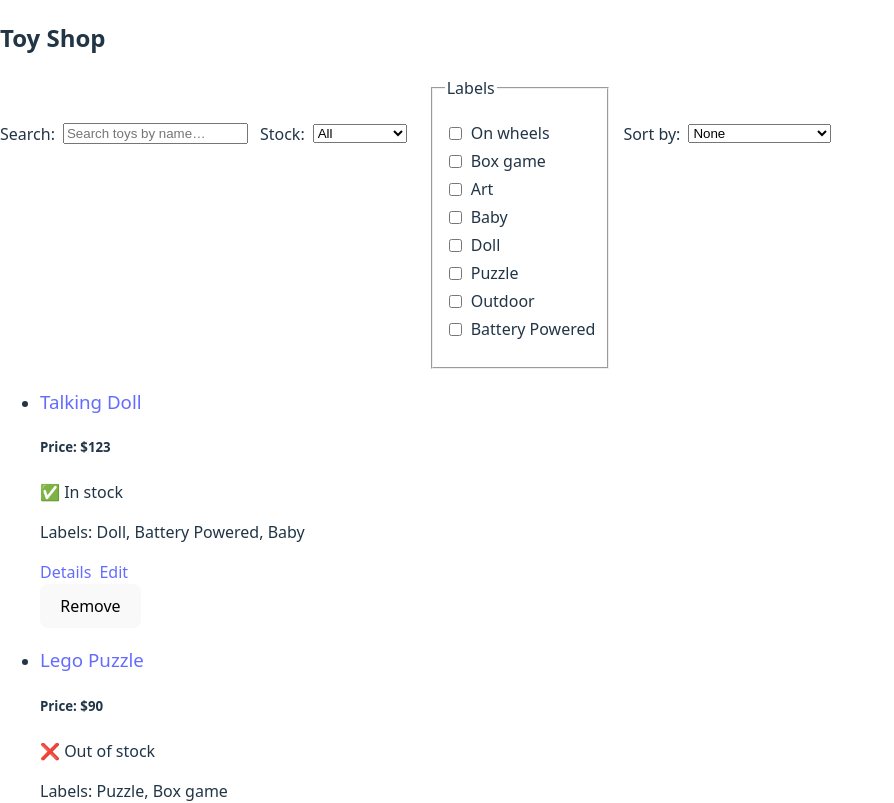
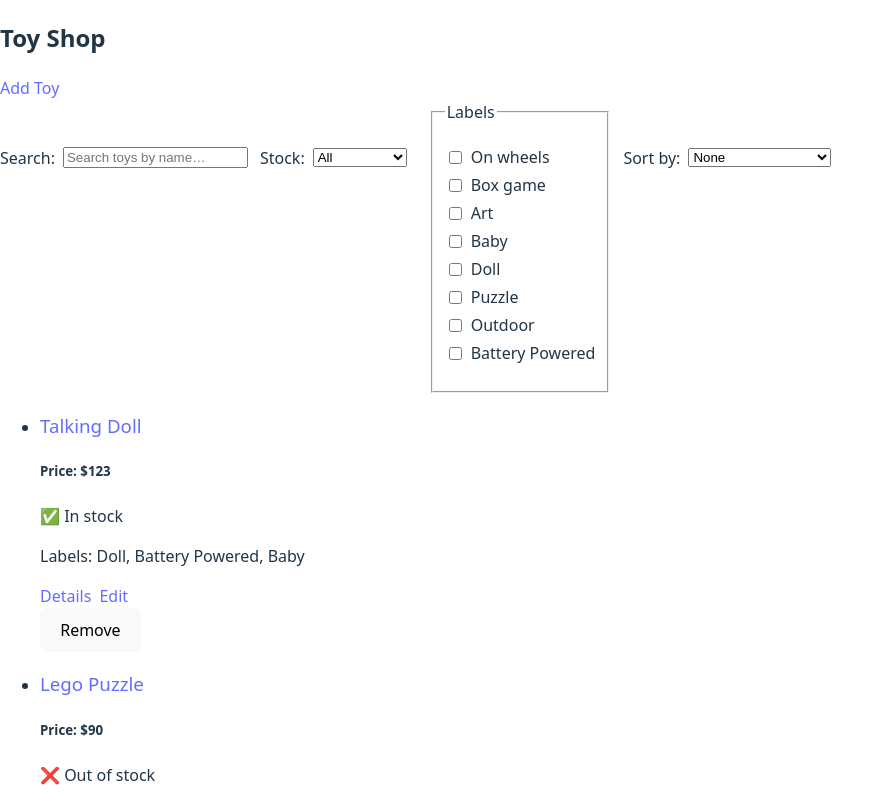
Before and after one commit to EdenIvgi/Mister-Toy-Frontend, a React (Vite) app: page / in a window 1280 px wide. Shown: the top 803 px of the page, without its empty margins (0-894 px from the left). Built offline with nearby package versions, Linux system fonts and the light colour scheme.

Commit message:
Add 'add toy' button

```diff
--- a/src/pages/ToyIndex.jsx
+++ b/src/pages/ToyIndex.jsx
@@ -3,6 +3,9 @@ import { useSelector } from "react-redux"
 import { loadToys, removeToyOptimistic, setFilterBy } from "../store/actions/toy.actions.js"
 import { ToyList } from "../cmps/ToyList.jsx"
 import { ToyFilter } from "../cmps/ToyFilter.jsx"
+
+import { Link } from 'react-router-dom'
+
 
 export default function ToyIndex() {
   const { toys, isLoading, filterBy } = useSelector(state => state.toyModule)
@@ -24,6 +27,7 @@ export default function ToyIndex() {
     <section className="toy-index">
       <h2>Toy Shop</h2>
 
+      <Link to="/toy/edit" className="btn">Add Toy</Link>
       <ToyFilter filterBy={filterBy} onSetFilter={onSetFilter} />
 
       {isLoading && <p>Loading...</p>}
```
